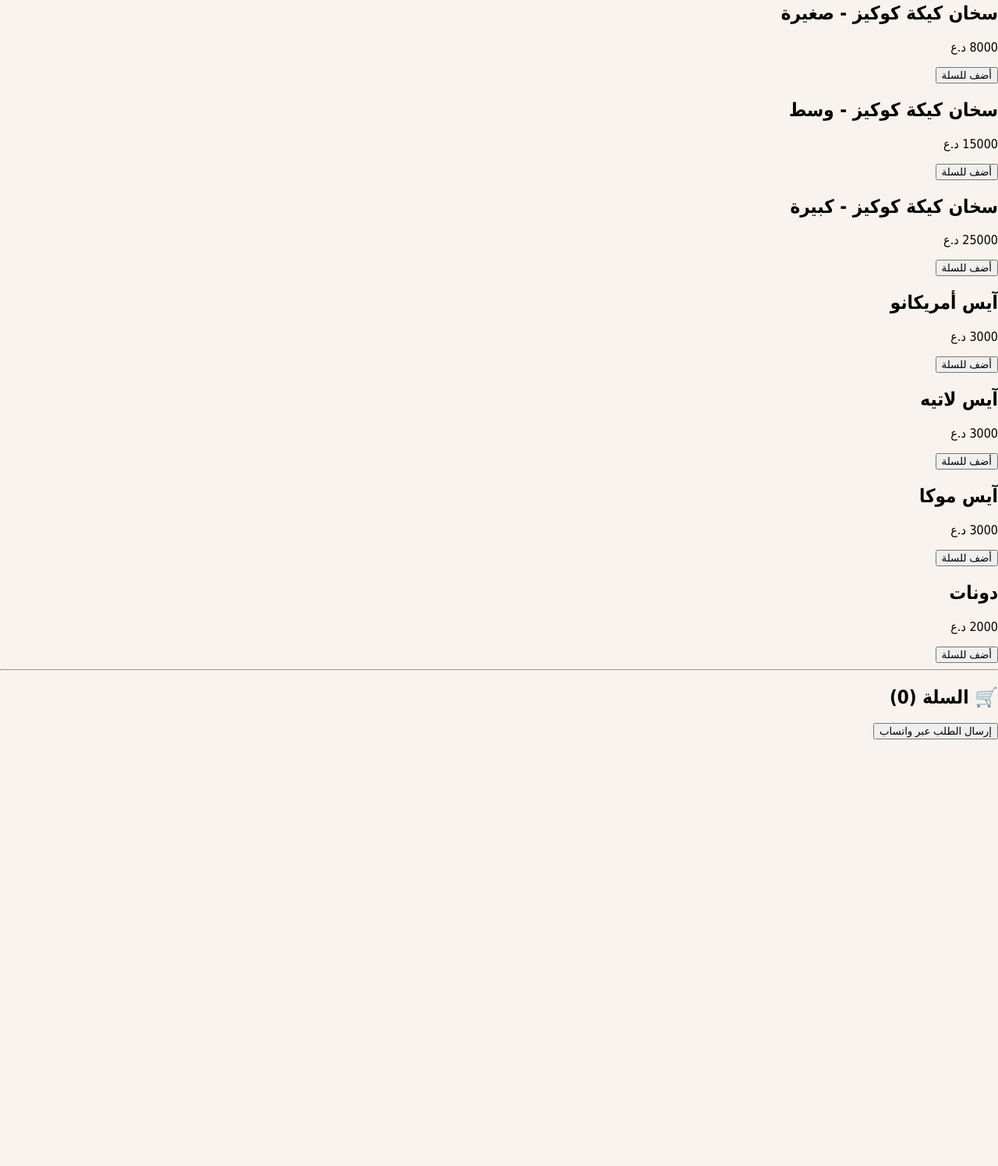
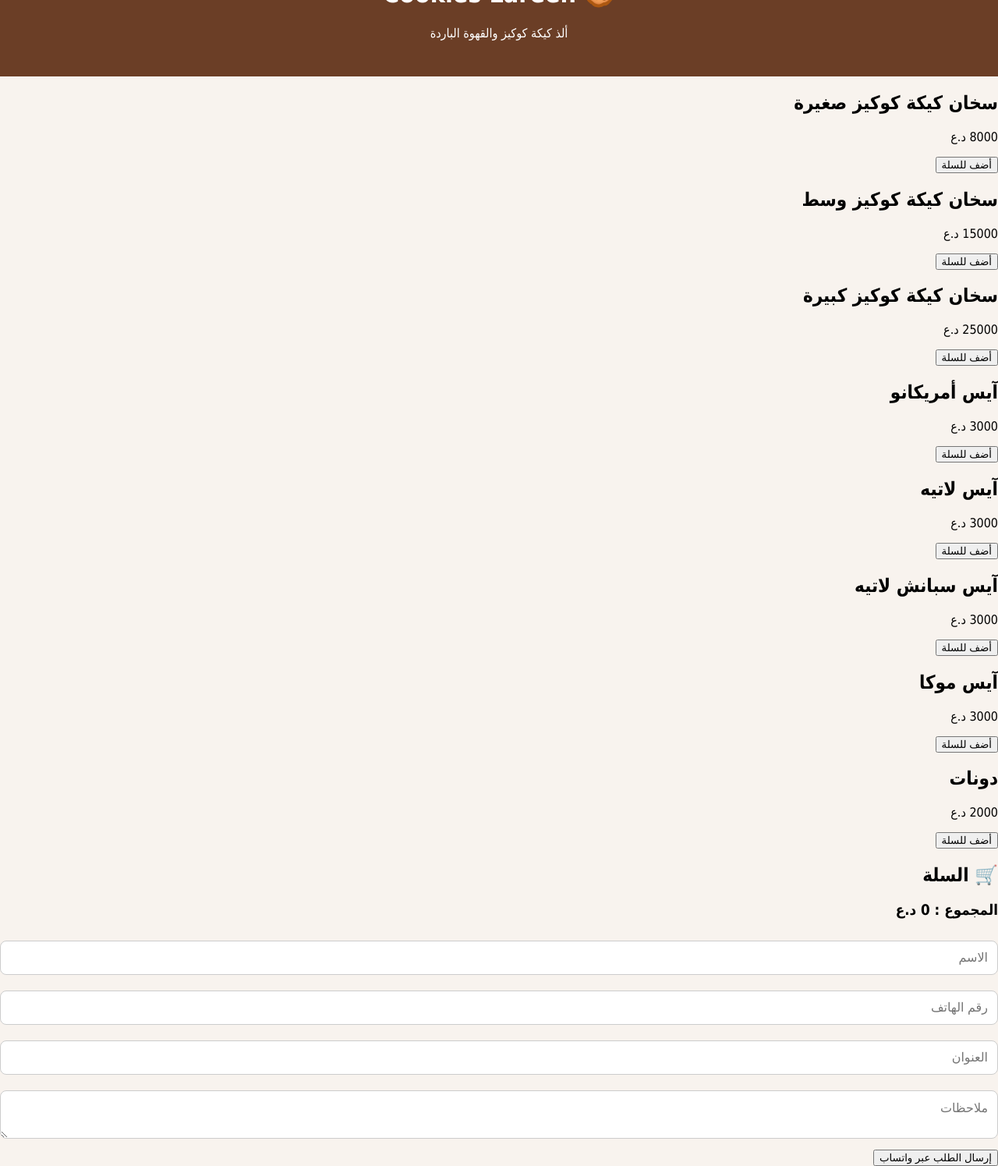
Before and after one commit to 3mero562-dev/teeeeeeeeeeet, a plain HTML site: page index.html in a window 1280 px wide. Shown: the part 78-1573 px from the top of the page at 78% size. Before the commit the page ends 1026 px from the top, so only its background shows below. Drawn offline with Linux system fonts and the light colour scheme.

Commit message:
Update index.html

```diff
--- a/index.html
+++ b/index.html
@@ -9,22 +9,27 @@
 
 <body>
 
+<header>
 <h1>🍪 Cookies Lareen</h1>
+<p>ألذ كيكة كوكيز والقهوة الباردة</p>
+</header>
+
+<div class="container">
 
 <div class="product">
-<h2>سخان كيكة كوكيز - صغيرة</h2>
+<h2>سخان كيكة كوكيز صغيرة</h2>
 <p>8000 د.ع</p>
 <button onclick="addToCart('سخان كيكة كوكيز صغيرة',8000)">أضف للسلة</button>
 </div>
 
 <div class="product">
-<h2>سخان كيكة كوكيز - وسط</h2>
+<h2>سخان كيكة كوكيز وسط</h2>
 <p>15000 د.ع</p>
 <button onclick="addToCart('سخان كيكة كوكيز وسط',15000)">أضف للسلة</button>
 </div>
 
 <div class="product">
-<h2>سخان كيكة كوكيز - كبيرة</h2>
+<h2>سخان كيكة كوكيز كبيرة</h2>
 <p>25000 د.ع</p>
 <button onclick="addToCart('سخان كيكة كوكيز كبيرة',25000)">أضف للسلة</button>
 </div>
@@ -40,6 +45,13 @@
 <p>3000 د.ع</p>
 <button onclick="addToCart('آيس لاتيه',3000)">أضف للسلة</button>
 </div>
+
+<div class="product">
+<h2>آيس سبانش لاتيه</h2>
+<p>3000 د.ع</p>
+<button onclick="addToCart('آيس سبانش لاتيه',3000)">أضف للسلة</button>
+</div>
+
 <div class="product">
 <h2>آيس موكا</h2>
 <p>3000 د.ع</p>
@@ -52,11 +64,29 @@
 <button onclick="addToCart('دونات',2000)">أضف للسلة</button>
 </div>
 
-<hr>
+</div>
 
-<h2>🛒 السلة (<span id="cartCount">0</span>)</h2>
+<div class="cart">
 
-<button onclick="sendWhatsApp()">إرسال الطلب عبر واتساب</button>
+<h2>🛒 السلة</h2>
+
+<div id="cartItems"></div>
+
+<h3 id="total">المجموع : 0 د.ع</h3>
+
+<input id="name" placeholder="الاسم">
+
+<input id="phone" placeholder="رقم الهاتف">
+
+<input id="address" placeholder="العنوان">
+
+<textarea id="notes" placeholder="ملاحظات"></textarea>
+
+<button class="send" onclick="sendWhatsApp()">
+إرسال الطلب عبر واتساب
+</button>
+
+</div>
 
 <script src="script.js"></script>
 
```
